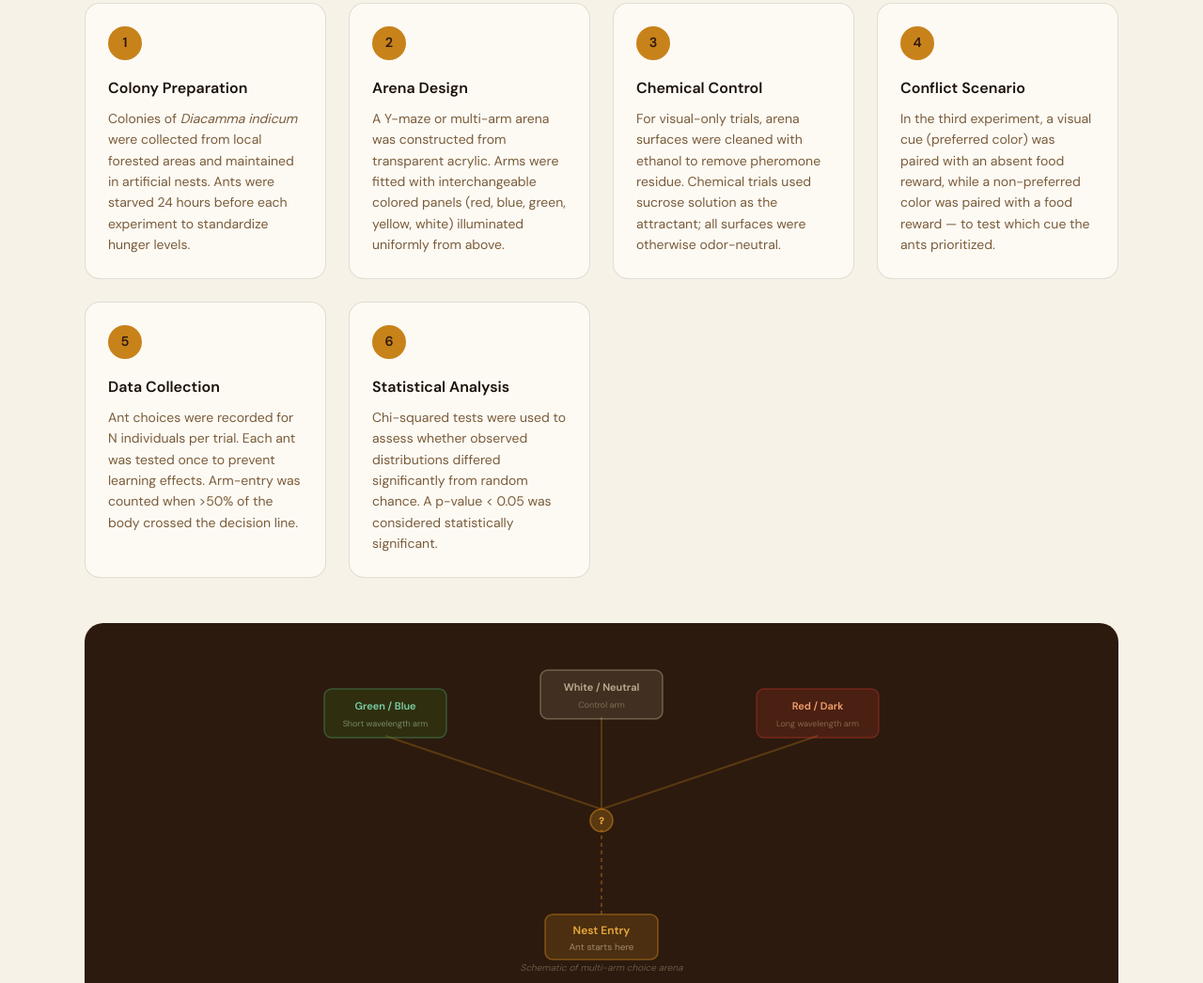
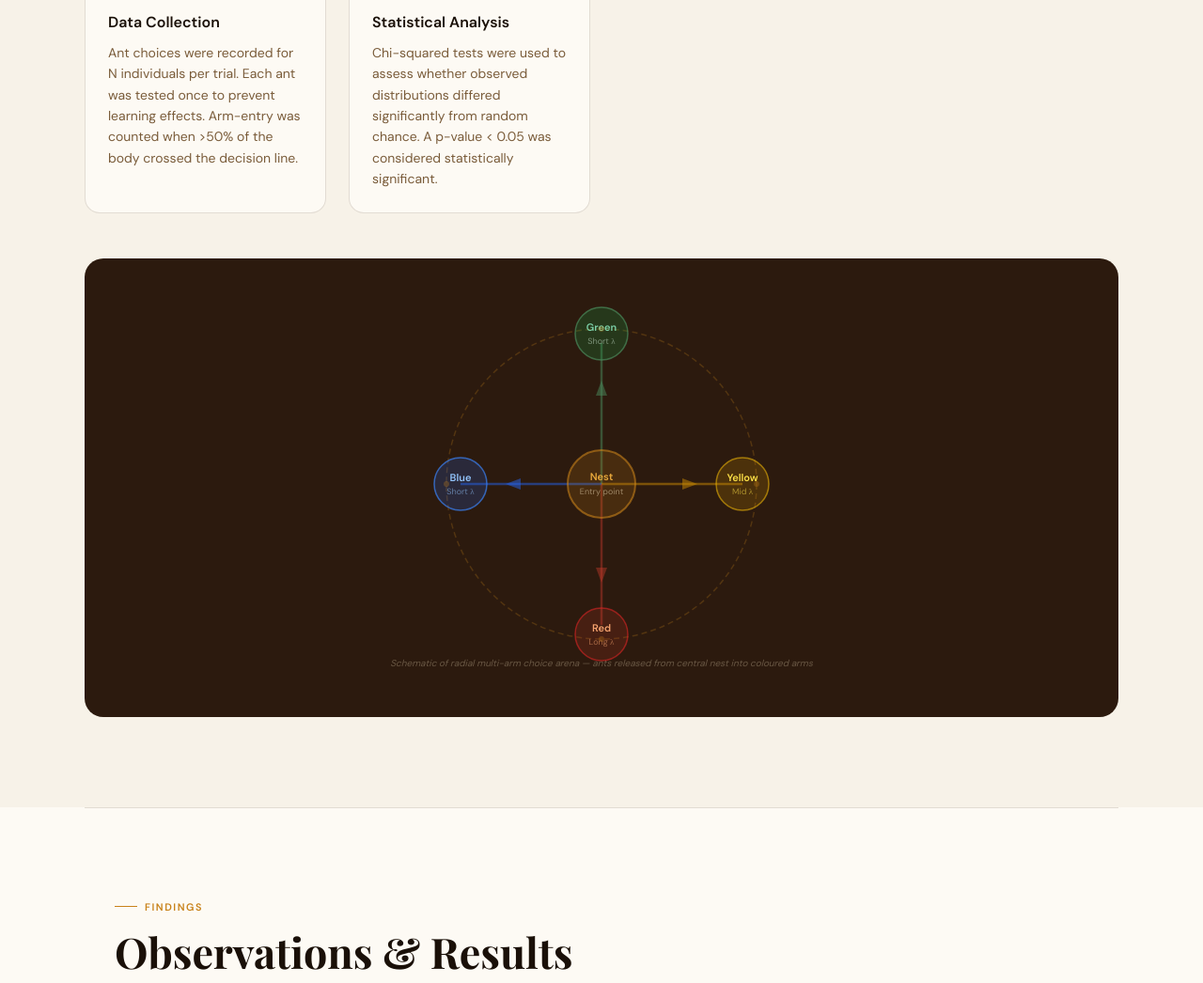
Before and after one commit to Batmanrvb/Ecology-Project, a plain HTML site: page index.html in a window 1280 px wide. Shown: the part 4066-5112 px from the top of the page at 94% size. Drawn offline with nearby package versions, Linux system fonts and the light colour scheme; a web font is replaced by a local one.

Commit message:
Update index.html

```diff
--- a/index.html
+++ b/index.html
@@ -726,10 +726,8 @@
     </div>
     <div>
       <div class="species-img-box">
-  <img src="images/diacamma_worker.jpg" alt="Diacamma worker ant" style="width: 100%; height: auto; display: block;">
-</div>
-      </div>
-
+        <img src="images/diacamma_worker.jpg" alt="Diacamma worker ant" style="width: 100%; height: auto; display: block;">
+      </div>
       <div class="taxonomy-box">
         <h4>Taxonomy</h4>
         <div class="tax-row"><span class="tax-key">Kingdom</span><span class="tax-val">Animalia</span></div>
@@ -783,43 +781,66 @@
       </div>
     </div>
 
-    <!-- Diagram -->
+    <!-- Diagram — Radial arena -->
     <div class="setup-diagram">
-      <svg viewBox="0 0 700 340" xmlns="http://www.w3.org/2000/svg">
-        <!-- Start box -->
-        <rect x="290" y="270" width="120" height="48" rx="8" fill="rgba(200,130,26,0.2)" stroke="rgba(200,130,26,0.5)" stroke-width="1.5"/>
-        <text x="350" y="291" text-anchor="middle" fill="#E8A93C" font-family="DM Sans" font-size="12" font-weight="600">Nest Entry</text>
-        <text x="350" y="308" text-anchor="middle" fill="rgba(245,228,192,0.5)" font-family="DM Sans" font-size="10">Ant starts here</text>
-
-        <!-- Trunk -->
-        <line x1="350" y1="270" x2="350" y2="180" stroke="rgba(200,130,26,0.4)" stroke-width="2" stroke-dasharray="4,4"/>
-
-        <!-- Decision point -->
-        <circle cx="350" cy="170" r="12" fill="rgba(200,130,26,0.3)" stroke="rgba(200,130,26,0.6)" stroke-width="1.5"/>
-        <text x="350" y="174" text-anchor="middle" fill="#E8A93C" font-family="DM Mono" font-size="10" font-weight="600">?</text>
-
-        <!-- Left arm -->
-        <line x1="350" y1="158" x2="120" y2="80" stroke="rgba(200,130,26,0.3)" stroke-width="2"/>
-        <!-- Right arm -->
-        <line x1="350" y1="158" x2="580" y2="80" stroke="rgba(200,130,26,0.3)" stroke-width="2"/>
-        <!-- Middle arm (for 3-arm variant) -->
-        <line x1="350" y1="158" x2="350" y2="60" stroke="rgba(200,130,26,0.3)" stroke-width="2"/>
-
-        <!-- Arm endpoints - colored zones -->
-        <rect x="55" y="30" width="130" height="52" rx="8" fill="rgba(59,109,17,0.25)" stroke="rgba(74,138,92,0.5)" stroke-width="1.5"/>
-        <text x="120" y="52" text-anchor="middle" fill="#7DD1A8" font-family="DM Sans" font-size="11" font-weight="600">Green / Blue</text>
-        <text x="120" y="70" text-anchor="middle" fill="rgba(196,223,200,0.5)" font-family="DM Sans" font-size="9">Short wavelength arm</text>
-
-        <rect x="285" y="10" width="130" height="52" rx="8" fill="rgba(245,228,192,0.1)" stroke="rgba(245,228,192,0.3)" stroke-width="1.5"/>
-        <text x="350" y="32" text-anchor="middle" fill="rgba(245,228,192,0.7)" font-family="DM Sans" font-size="11" font-weight="600">White / Neutral</text>
-        <text x="350" y="50" text-anchor="middle" fill="rgba(245,228,192,0.35)" font-family="DM Sans" font-size="9">Control arm</text>
-
-        <rect x="515" y="30" width="130" height="52" rx="8" fill="rgba(192,57,43,0.2)" stroke="rgba(192,57,43,0.4)" stroke-width="1.5"/>
-        <text x="580" y="52" text-anchor="middle" fill="#F4A26E" font-family="DM Sans" font-size="11" font-weight="600">Red / Dark</text>
-        <text x="580" y="70" text-anchor="middle" fill="rgba(245,228,192,0.35)" font-family="DM Sans" font-size="9">Long wavelength arm</text>
-
-        <!-- Label -->
-        <text x="350" y="330" text-anchor="middle" fill="rgba(245,228,192,0.3)" font-family="DM Sans" font-size="10" font-style="italic">Schematic of multi-arm choice arena</text>
+      <svg viewBox="0 0 700 400" xmlns="http://www.w3.org/2000/svg">
+
+        <!-- Outer arena circle -->
+        <circle cx="350" cy="200" r="165" fill="none" stroke="rgba(200,130,26,0.25)" stroke-width="1.5" stroke-dasharray="6,4"/>
+
+        <!-- Arms (spokes) at 0°, 90°, 180°, 270° -->
+        <!-- Top arm (Green) -->
+        <line x1="350" y1="200" x2="350" y2="50" stroke="rgba(74,138,92,0.5)" stroke-width="2.5"/>
+        <!-- Right arm (Yellow) -->
+        <line x1="350" y1="200" x2="500" y2="200" stroke="rgba(202,138,4,0.5)" stroke-width="2.5"/>
+        <!-- Bottom arm (Red) -->
+        <line x1="350" y1="200" x2="350" y2="350" stroke="rgba(192,57,43,0.45)" stroke-width="2.5"/>
+        <!-- Left arm (Blue) -->
+        <line x1="350" y1="200" x2="200" y2="200" stroke="rgba(37,99,235,0.5)" stroke-width="2.5"/>
+
+        <!-- Central nest/entry circle -->
+        <circle cx="350" cy="200" r="36" fill="rgba(200,130,26,0.18)" stroke="rgba(200,130,26,0.6)" stroke-width="2"/>
+        <text x="350" y="196" text-anchor="middle" fill="#E8A93C" font-family="DM Sans" font-size="11" font-weight="700">Nest</text>
+        <text x="350" y="211" text-anchor="middle" fill="rgba(245,228,192,0.5)" font-family="DM Sans" font-size="9">Entry point</text>
+
+        <!-- Green arm endpoint (top) -->
+        <circle cx="350" cy="40" r="28" fill="rgba(22,163,74,0.22)" stroke="rgba(74,138,92,0.7)" stroke-width="1.5"/>
+        <text x="350" y="37" text-anchor="middle" fill="#7DD1A8" font-family="DM Sans" font-size="11" font-weight="700">Green</text>
+        <text x="350" y="51" text-anchor="middle" fill="rgba(196,223,200,0.55)" font-family="DM Sans" font-size="9">Short λ</text>
+
+        <!-- Blue arm endpoint (left) -->
+        <circle cx="200" cy="200" r="28" fill="rgba(37,99,235,0.2)" stroke="rgba(59,130,246,0.7)" stroke-width="1.5"/>
+        <text x="200" y="197" text-anchor="middle" fill="#93C5FD" font-family="DM Sans" font-size="11" font-weight="700">Blue</text>
+        <text x="200" y="211" text-anchor="middle" fill="rgba(147,197,253,0.55)" font-family="DM Sans" font-size="9">Short λ</text>
+
+        <!-- Yellow arm endpoint (right) -->
+        <circle cx="500" cy="200" r="28" fill="rgba(202,138,4,0.2)" stroke="rgba(234,179,8,0.6)" stroke-width="1.5"/>
+        <text x="500" y="197" text-anchor="middle" fill="#FDE047" font-family="DM Sans" font-size="11" font-weight="700">Yellow</text>
+        <text x="500" y="211" text-anchor="middle" fill="rgba(253,224,71,0.55)" font-family="DM Sans" font-size="9">Mid λ</text>
+
+        <!-- Red arm endpoint (bottom) -->
+        <circle cx="350" cy="360" r="28" fill="rgba(192,57,43,0.18)" stroke="rgba(220,38,38,0.6)" stroke-width="1.5"/>
+        <text x="350" y="357" text-anchor="middle" fill="#F4A26E" font-family="DM Sans" font-size="11" font-weight="700">Red</text>
+        <text x="350" y="371" text-anchor="middle" fill="rgba(244,162,110,0.55)" font-family="DM Sans" font-size="9">Long λ</text>
+
+        <!-- Ant movement arrows along arms -->
+        <!-- Up arrow (toward green) -->
+        <polygon points="350,90 344,106 356,106" fill="rgba(74,138,92,0.5)"/>
+        <!-- Left arrow (toward blue) -->
+        <polygon points="248,200 264,194 264,206" fill="rgba(37,99,235,0.5)"/>
+        <!-- Right arrow (toward yellow) -->
+        <polygon points="452,200 436,194 436,206" fill="rgba(202,138,4,0.5)"/>
+        <!-- Down arrow (toward red) -->
+        <polygon points="350,305 344,289 356,289" fill="rgba(192,57,43,0.45)"/>
+
+        <!-- Tick marks on arena perimeter for orientation -->
+        <circle cx="350" cy="35" r="3" fill="rgba(200,130,26,0.3)"/>
+        <circle cx="515" cy="200" r="3" fill="rgba(200,130,26,0.3)"/>
+        <circle cx="350" cy="365" r="3" fill="rgba(200,130,26,0.3)"/>
+        <circle cx="185" cy="200" r="3" fill="rgba(200,130,26,0.3)"/>
+
+        <!-- Caption -->
+        <text x="350" y="394" text-anchor="middle" fill="rgba(245,228,192,0.3)" font-family="DM Sans" font-size="10" font-style="italic">Schematic of radial multi-arm choice arena — ants released from central nest into coloured arms</text>
       </svg>
     </div>
   </div>
@@ -832,8 +853,8 @@
   <p style="max-width:700px;margin-bottom:3rem;">Seven experiments were conducted across three categories: visual preference, chemical preference, and conflict scenarios. Chi-squared goodness-of-fit tests (H₀: uniform distribution, α = 0.05) were applied to each.</p>
 
   <style>
-    .video-box { background:var(--soil); border-radius:12px; overflow:hidden; position:relative; aspect-ratio:16/9; display:flex; align-items:center; justify-content:center; border:2px dashed rgba(200,130,26,0.4); }
-    .video-box video { width:100%; height:100%; object-fit:cover; border-radius:10px; }
+    .video-box { background:var(--soil); border-radius:12px; overflow:hidden; position:relative; min-height:280px; aspect-ratio:16/9; display:flex; align-items:center; justify-content:center; border:2px solid rgba(200,130,26,0.5); }
+    .video-box video { width:100%; height:100%; object-fit:contain; border-radius:10px; background: #000; }
     .video-placeholder { text-align:center; color:rgba(31, 22, 3, 0.35); font-size:0.8rem; padding:1rem; }
     .video-placeholder .vi { font-size:2rem; display:block; margin-bottom:6px; }
     .chi-badge-sig   { display:inline-flex;align-items:center;gap:6px;background:#DCFCE7;color:#166534;border-radius:100px;padding:4px 14px;font-size:0.75rem;font-weight:600;margin-top:0.75rem; }
@@ -850,7 +871,7 @@
     .mini-bar-label  { display:flex;justify-content:space-between;font-size:0.75rem;color:rgba(245,228,192,0.6);margin-bottom:3px; }
     .mini-bar-track  { height:9px;background:rgba(255,255,255,0.07);border-radius:5px;overflow:hidden; }
     .mini-bar-fill   { height:100%;border-radius:5px; }
-    canvas.exp-chart { max-height:220px; }
+    canvas.exp-chart { max-height:220px; background: var(--off-white); border-radius: 8px; padding: 8px; }
   </style>
 
   <!-- ===== EXP 1 ===== -->
@@ -1185,7 +1206,7 @@
       .output-area.active { display:block; }
       .output-canvas-wrap { border-top:1px solid rgba(200,130,26,.12); padding:1rem; display:none; }
       .output-canvas-wrap.active { display:block; }
-      .output-canvas-wrap canvas { max-width:100%; border-radius:8px; }
+      .output-canvas-wrap canvas { max-width:100%; border-radius:8px; background: var(--soil); }
       kbd { font-family:'DM Mono',monospace; }
     </style>
 
```
